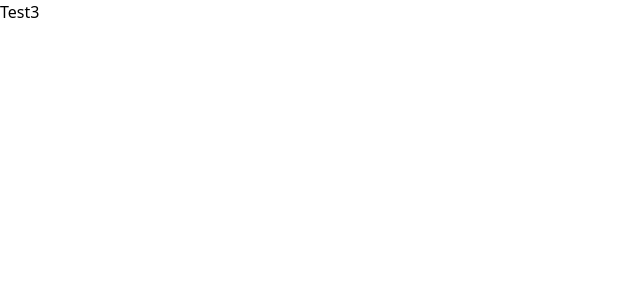
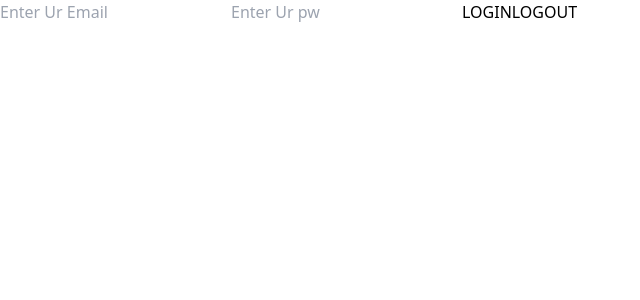
Before and after one commit to se-eun-park/ssafe_login, a React (Vite) app in the folder front/: page /signin in a window 1280 px wide. Shown: the top 300 px of the page, without its empty margins (0-640 px from the left). Built offline with nearby package versions, Linux system fonts and the light colour scheme.

Commit message:
Feat: Signin 기능 구현

```diff
--- /dev/null
+++ b/front/src/common/AxiosCookie.tsx
@@ -0,0 +1,8 @@
+import axios from 'axios';
+import { getCookie } from './Cookie';
+
+export default axios.create({
+  headers: {
+    accessToken: await `Bearer ${getCookie('accessToken')}`,
+  },
+});
--- /dev/null
+++ b/front/src/common/Cookie.tsx
@@ -0,0 +1,26 @@
+import { Cookies } from 'react-cookie'
+
+const cookies = new Cookies()
+
+/** Key, Value를 받아 Cookie 생성 후 저장
+ * @param {string} name
+ * @param {string} value
+ */
+export const setCookie = (name: string, value: string) => {
+  return cookies.set(name, value, { maxAge: 60 * 60 * 3, path: '/' })
+}
+
+/** Key를 받아 Value를 반환
+ * @param {string} name
+ * @returns {string}
+ */
+export const getCookie = (name: string) => {
+  return cookies.get(name)
+}
+
+/** Key를 받아 쿠키를 삭제
+ * @param {string} name
+ */
+export const removeCookie = (name: string) => {
+  return cookies.remove(name)
+}
--- a/front/src/pages/SigninPage.tsx
+++ b/front/src/pages/SigninPage.tsx
@@ -1,7 +1,41 @@
+import { useState } from 'react';
+import AxiosCookie from '@common/AxiosCookie';
+import { removeCookie, setCookie } from '@common/Cookie';
+
 const SigninPage = () => {
+  const [user, setUser] = useState({ email: '', pw: '' });
+
+  /** Get User Login Info */
+  const onChange = async (event: any) => {
+    const { name, value } = event.target;
+    setUser({
+      ...user,
+      [name]: value,
+    });
+  };
+
+  /** Get Login Response from Server */
+  const clickBtnLogin = async () => {
+    const config = {
+      method: 'post',
+      url: 'http://localhost:8000/auth/login',
+      data: user,
+    };
+    const { data } = await AxiosCookie(config);
+    setCookie('accessToken', data.token);
+  };
+
+  /** Logout */
+  const clickBtnLogout = async () => {
+    removeCookie('accessToken');
+  };
+
   return (
     <div>
-      <h1>Test3</h1>
+      <input onChange={onChange} name="email" type="text" placeholder="Enter Ur Email" />
+      <input onChange={onChange} name="pw" type="password" placeholder="Enter Ur pw" />
+      <button onClick={clickBtnLogin}>LOGIN</button>
+      <button onClick={clickBtnLogout}>LOGOUT</button>
     </div>
   );
 };
--- a/front/src/pages/SignupPage.tsx
+++ b/front/src/pages/SignupPage.tsx
@@ -32,7 +32,7 @@ const SignupPage = () => {
     console.log(response);
 
     alert('회원가입 성공!');
-    navigate('/');
+    navigate('/signin');
   };
 
   return (
--- a/front/tsconfig.json
+++ b/front/tsconfig.json
@@ -3,7 +3,8 @@
     "baseUrl": ".",
     "paths": {
       "@pages/*": ["src/pages/*"],
-      "@/*": ["src/*"]
+      "@/*": ["src/*"],
+      "@common/*": ["src/common/*"]
     },
     "jsx": "preserve",
     "esModuleInterop": true
--- a/front/vite.config.ts
+++ b/front/vite.config.ts
@@ -8,6 +8,7 @@ export default defineConfig({
   resolve: {
     alias: [
       { find: '@pages', replacement: '/src/pages' },
+      { find: '@common', replacement: '/src/common' },
       { find: '@', replacement: '/src' },
     ],
   },
```
